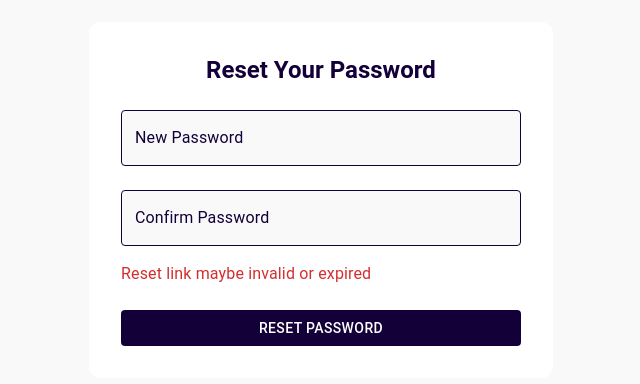
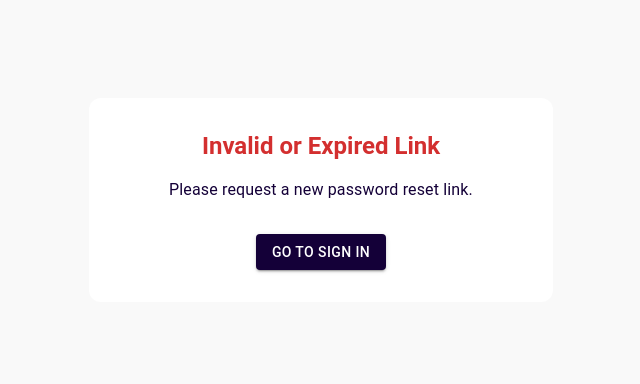
Before and after one commit to iamraj45/finflow-frontend, a React (Vite) app: page /reset-password in a window 1280 px wide. Shown: the part 200-584 px from the top of the page, without its empty margins (319-959 px from the left). Built offline with nearby package versions, Linux system fonts and the light colour scheme; no server answers.

Commit message:
changed reset password page to show error when loaded without token

```diff
--- a/src/components/auth/ResetPassword.jsx
+++ b/src/components/auth/ResetPassword.jsx
@@ -84,14 +84,35 @@ const ResetPassword = () => {
           maxWidth: "100%",
           borderRadius: 3,
           boxShadow: "0px 4px 20px rgba(0,0,0,0.1)",
+          textAlign: "center",
         }}
       >
+        {/* IF token is missing, show only error */}
+        {!token ? (
+          <>
             <Typography
               variant="h5"
               fontWeight="bold"
               gutterBottom
-          textAlign="center"
+              color="error"
             >
+              Invalid or Expired Link
+            </Typography>
+            <Typography mt={2}>
+              Please request a new password reset link.
+            </Typography>
+            <Button
+              variant="contained"
+              sx={{ mt: 4 }}
+              onClick={() => navigate("/sign-in")}
+            >
+              Go to Sign In
+            </Button>
+          </>
+        ) : (
+          <>
+            {/* This is your normal form when token is present */}
+            <Typography variant="h5" fontWeight="bold" gutterBottom>
               Reset Your Password
             </Typography>
 
@@ -139,6 +160,8 @@ const ResetPassword = () => {
             >
               {isSubmitting ? "Resetting..." : "Reset Password"}
             </Button>
+          </>
+        )}
       </Paper>
     </Box>
   );
```
Lines whose indentation alone changed are shown as unchanged.
